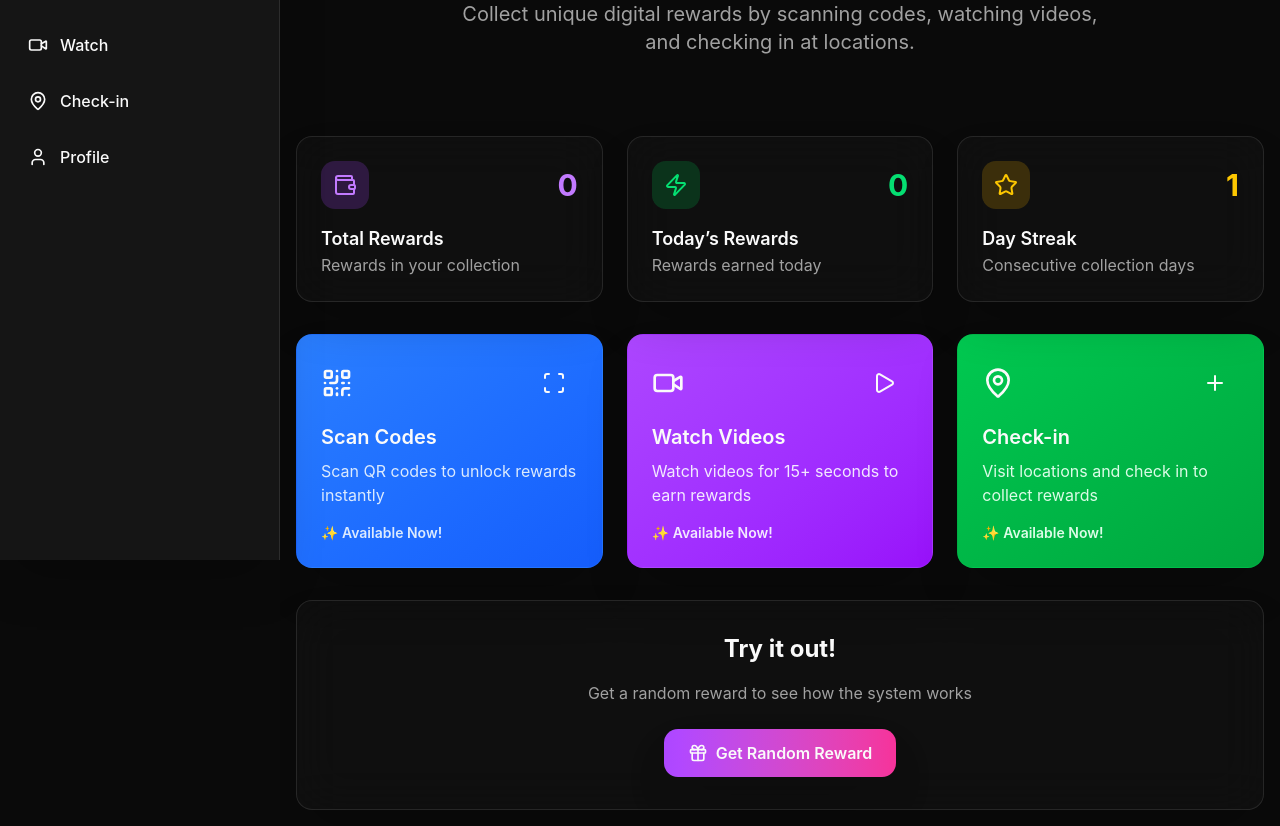
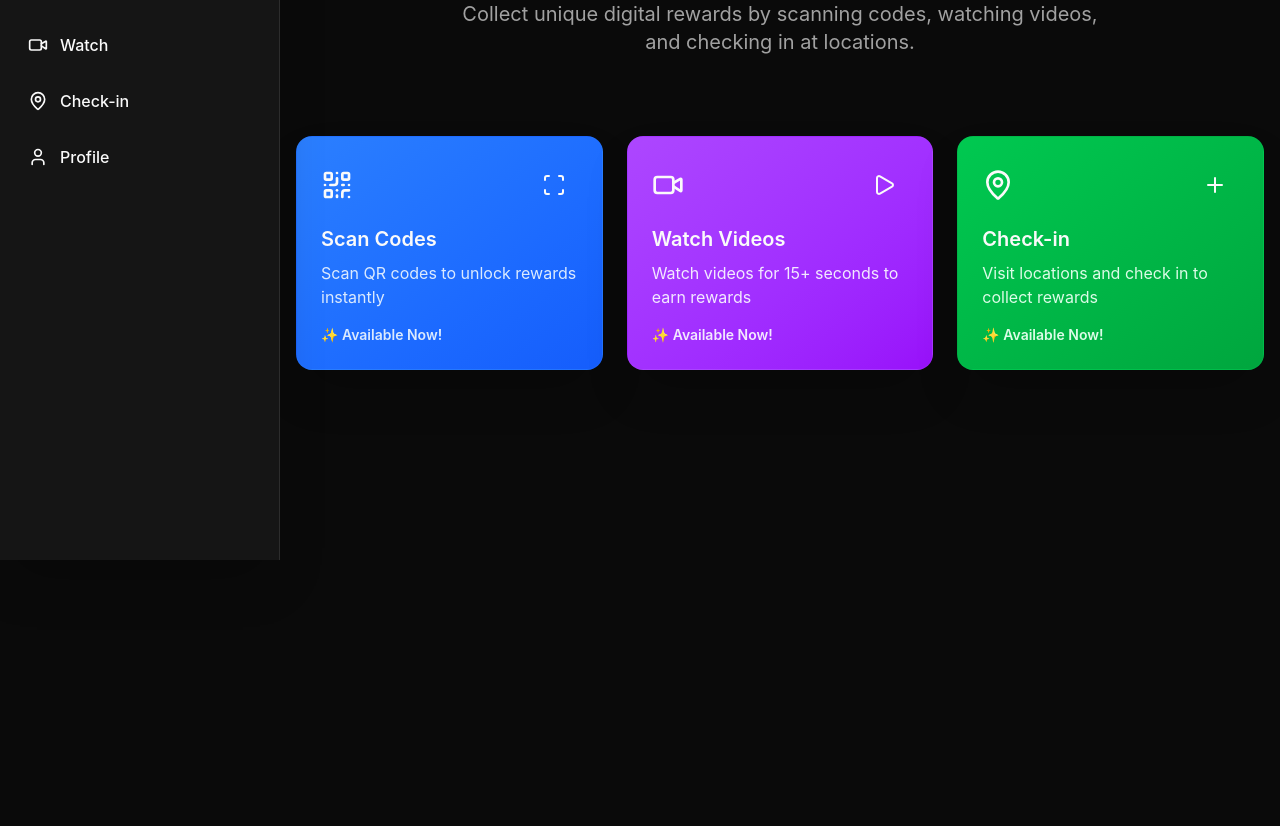
Before and after one commit to sid0000007/RewardSystem, a Next.js app: page /dashboard in a window 1280 px wide. Shown: the part 240-1066 px from the top of the page. After the commit the page ends 800 px from the top, so only its background shows below. Built offline with nearby package versions, Linux system fonts and the light colour scheme.

Commit message:
improved dashbaord

```diff
--- a/app/dashboard/page.tsx
+++ b/app/dashboard/page.tsx
@@ -21,15 +21,7 @@ import { ActionType } from "@/types";
 import Link from "next/link";
 
 export default function DashboardPage() {
-  const { addReward, getTotalRewards, getRewardsToday } = useRewards();
 
-  const totalRewards = getTotalRewards();
-  const todayRewards = getRewardsToday().length;
-
-  const handleQuickReward = () => {
-    const randomReward = generateRandomReward(ActionType.CODE_SCAN);
-    addReward(randomReward);
-  };
 
   return (
     <div className="max-w-7xl mx-auto p-4 space-y-8">
@@ -51,62 +43,6 @@ export default function DashboardPage() {
           checking in at locations.
         </p>
       </div>
-
-      {/* Quick Stats */}
-      <div className="grid grid-cols-1 md:grid-cols-3 gap-6">
-        <motion.div
-          whileHover={{ scale: 1.05 }}
-          className="bg-card/40 backdrop-blur-xl rounded-2xl p-6 border border-border shadow-2xl"
-        >
-          <div className="flex items-center justify-between mb-4">
-            <div className="w-12 h-12 bg-purple-500/20 rounded-xl flex items-center justify-center">
-              <Wallet className="w-6 h-6 text-purple-400" />
-            </div>
-            <span className="text-3xl font-bold text-purple-400">
-              {totalRewards}
-            </span>
-          </div>
-          <h3 className="text-lg font-semibold text-foreground">
-            Total Rewards
-          </h3>
-          <p className="text-muted-foreground">Rewards in your collection</p>
-        </motion.div>
-
-        <motion.div
-          whileHover={{ scale: 1.05 }}
-          className="bg-card/40 backdrop-blur-xl rounded-2xl p-6 border border-border shadow-2xl"
-        >
-          <div className="flex items-center justify-between mb-4">
-            <div className="w-12 h-12 bg-green-500/20 rounded-xl flex items-center justify-center">
-              <Zap className="w-6 h-6 text-green-400" />
-            </div>
-            <span className="text-3xl font-bold text-green-400">
-              {todayRewards}
-            </span>
-          </div>
-          <h3 className="text-lg font-semibold text-foreground">
-            Today&rsquo;s Rewards
-          </h3>
-          <p className="text-muted-foreground">Rewards earned today</p>
-        </motion.div>
-
-        <motion.div
-          whileHover={{ scale: 1.05 }}
-          className="bg-card/40 backdrop-blur-xl rounded-2xl p-6 border border-border shadow-2xl"
-        >
-          <div className="flex items-center justify-between mb-4">
-            <div className="w-12 h-12 bg-yellow-500/20 rounded-xl flex items-center justify-center">
-              <Star className="w-6 h-6 text-yellow-400" />
-            </div>
-            <span className="text-3xl font-bold text-yellow-400">
-              {Math.floor(totalRewards / 3) + 1}
-            </span>
-          </div>
-          <h3 className="text-lg font-semibold text-foreground">Day Streak</h3>
-          <p className="text-muted-foreground">Consecutive collection days</p>
-        </motion.div>
-      </div>
-
       {/* Action Cards */}
       <div className="grid grid-cols-1 md:grid-cols-3 gap-6">
         <motion.div
@@ -173,25 +109,7 @@ export default function DashboardPage() {
         </motion.div>
       </div>
 
-      {/* Demo Section */}
-      <div className="bg-card/40 backdrop-blur-xl rounded-2xl p-8 border border-border shadow-2xl text-center">
-        <h3 className="text-2xl font-bold text-foreground mb-4">Try it out!</h3>
-        <p className="text-muted-foreground mb-6">
-          Get a random reward to see how the system works
-        </p>
-        <motion.button
-          whileHover={{ scale: 1.05 }}
-          whileTap={{ scale: 0.95 }}
-          onClick={() => {
-            handleQuickReward();
-            playUISound("click").catch(() => {});
-          }}
-          className="inline-flex items-center gap-2 px-6 py-3 bg-gradient-to-r from-purple-500 to-pink-500  rounded-xl font-semibold shadow-2xl"
-        >
-          <Gift className="w-5 h-5" />
-          Get Random Reward
-        </motion.button>
-      </div>
+
     </div>
   );
 }
```
Also changed, not shown: package.json (+7 -1 lines), 1 other file (tests, documents, lock files or other folders).
